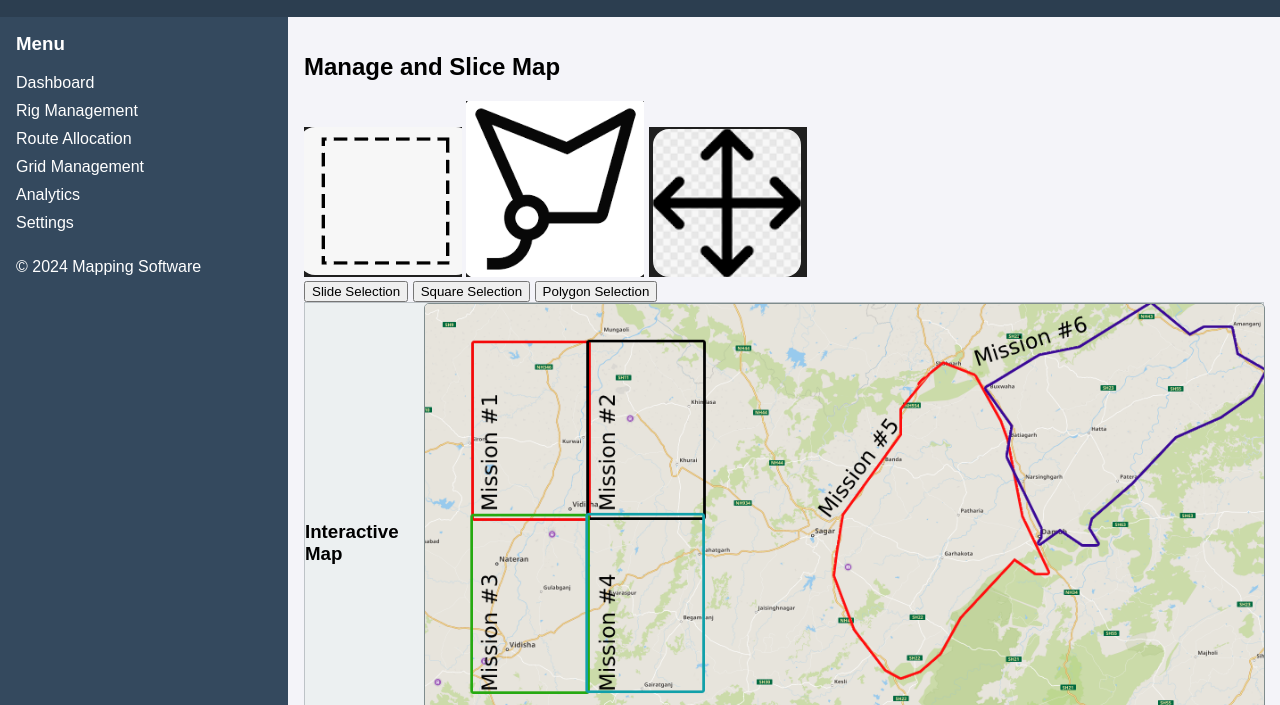
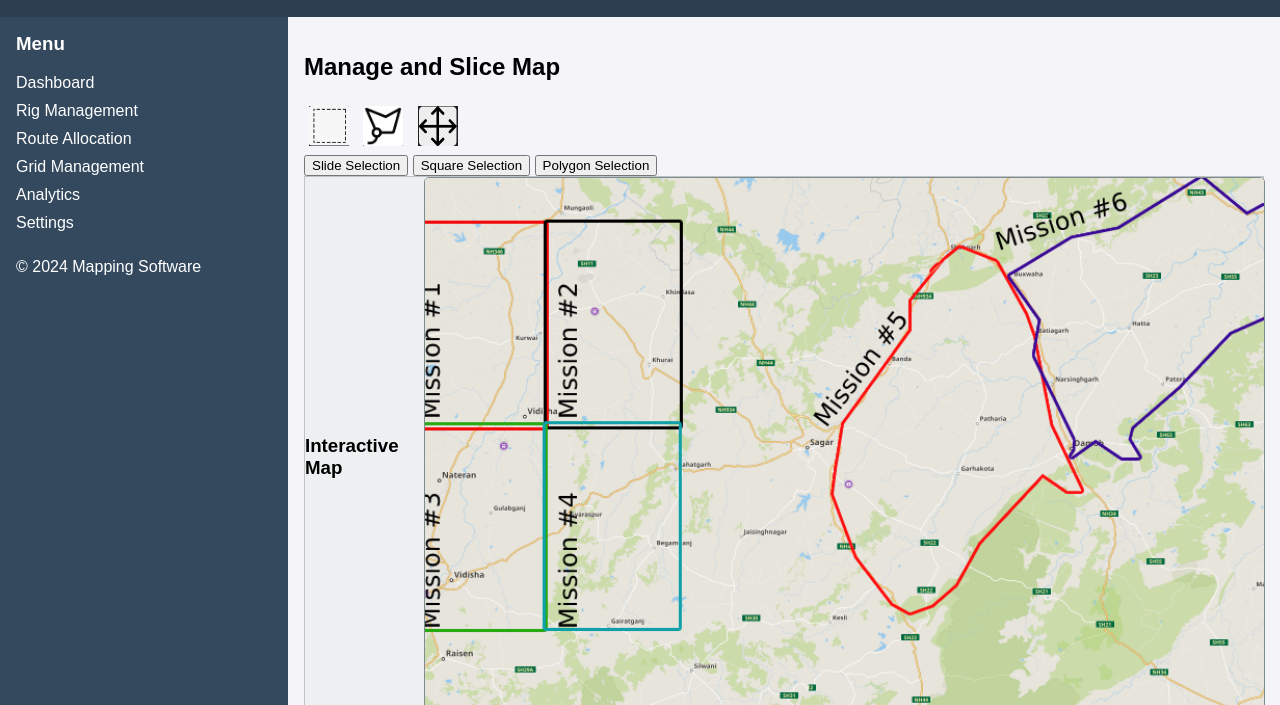
Before and after one commit to misra-jitas/navmiiroadmap, a plain HTML site: page mappingtool/pages/grid_management.html in a window 1280 px wide. Shown: the part 95-800 px from the top of the page. Drawn offline with Linux system fonts and the light colour scheme.

Commit message:
tool images

```diff
--- a/mappingtool/pages/grid_management.html
+++ b/mappingtool/pages/grid_management.html
@@ -5,6 +5,13 @@
     <meta name="viewport" content="width=device-width, initial-scale=1.0">
     <title>Grid Management</title>
     <link rel="stylesheet" href="../css/styles.css">
+    <style>
+        .tool-icons img {
+            width: 40px;
+            height: 40px;
+            margin: 5px;
+        }
+    </style>
 </head>
 <body>
     <!-- Header -->
```
